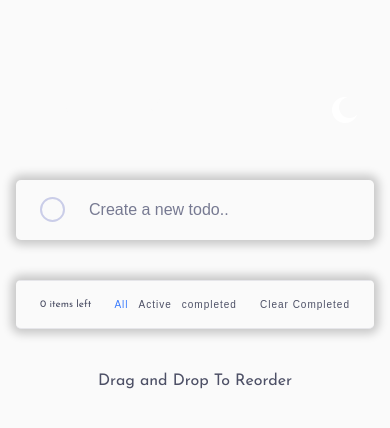
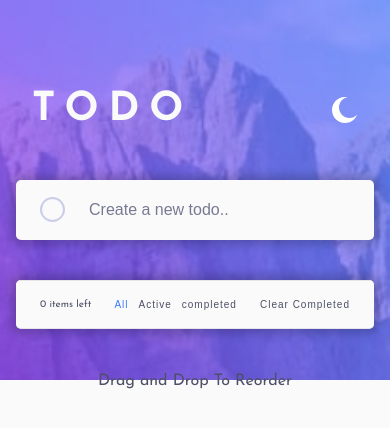
Before and after one commit to bassiony1/todo-app, a website built with Vite: page index.html in a window 390 px wide. Both pictures are taken after a click on the element 345 px from the left and 110 px from the top of the page. Built offline with nearby package versions, Linux system fonts and the light colour scheme; files whose address does not match are found by name.

Commit message:
Fixed Images Path and Readme

```diff
--- a/style.css
+++ b/style.css
@@ -73,21 +73,21 @@ body.light {
     z-index: -100;
     height: 45%;
     width: 100%;
-    background-image: url('images/bg-desktop-dark.jpg');
+    background-image: url('public/images/bg-desktop-dark.jpg');
     background-position: center;
     background-repeat: no-repeat;
     background-size: cover;
     transition: .5s ease-in-out;
 }
 body.light .bg{
-    background-image: url('images/bg-desktop-light.jpg');
+    background-image: url('public/images/bg-desktop-light.jpg');
 }
 @media (width < 450px) {
     .bg {
-        background-image: url('images/bg-mobile-dark.jpg');
+        background-image: url('public/images/bg-mobile-dark.jpg');
     }
     body.light .bg{
-        background-image: url('images/bg-mobile-light.jpg');
+        background-image: url('public/images/bg-mobile-light.jpg');
 
     }
 }
```
Also changed, not shown: README.md.
